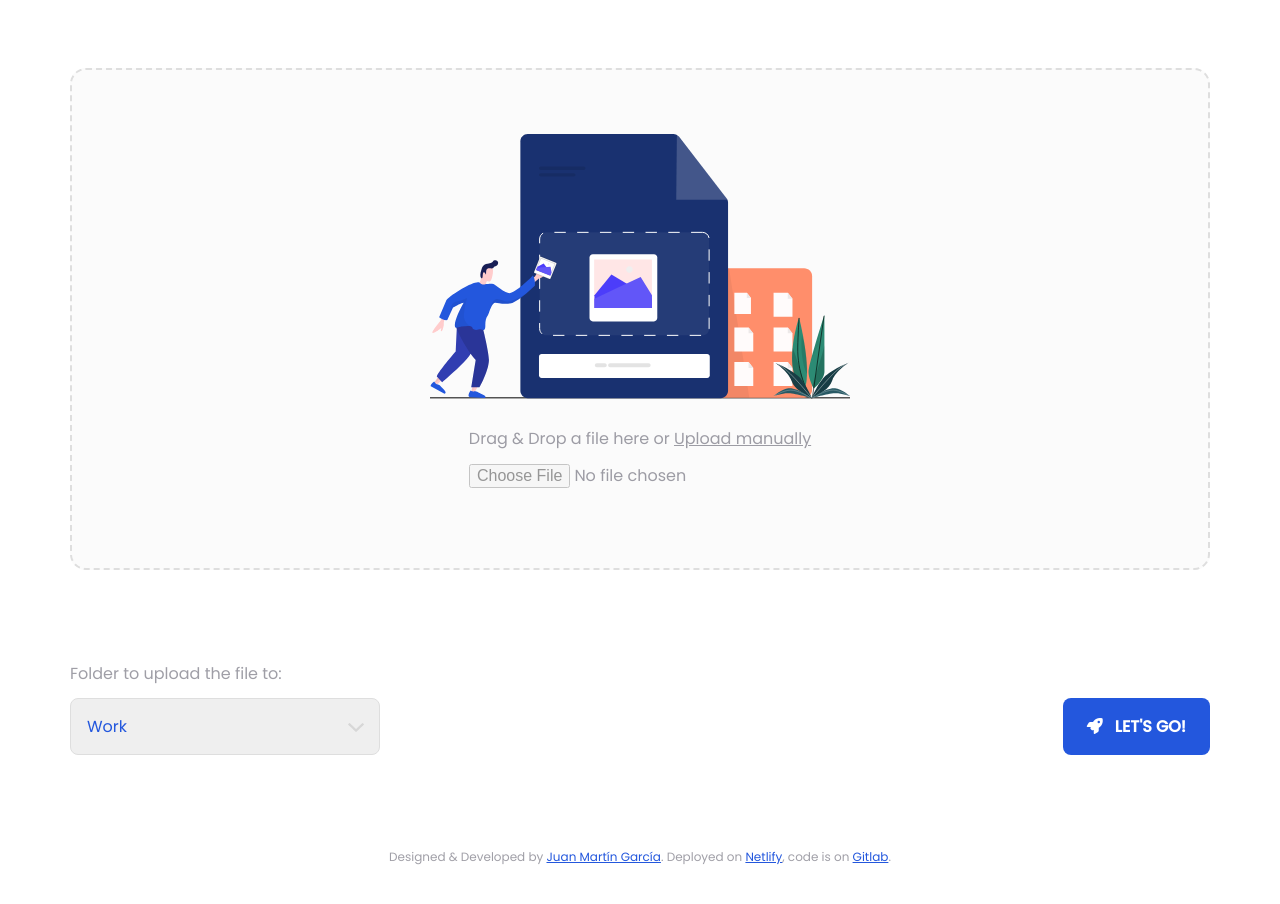
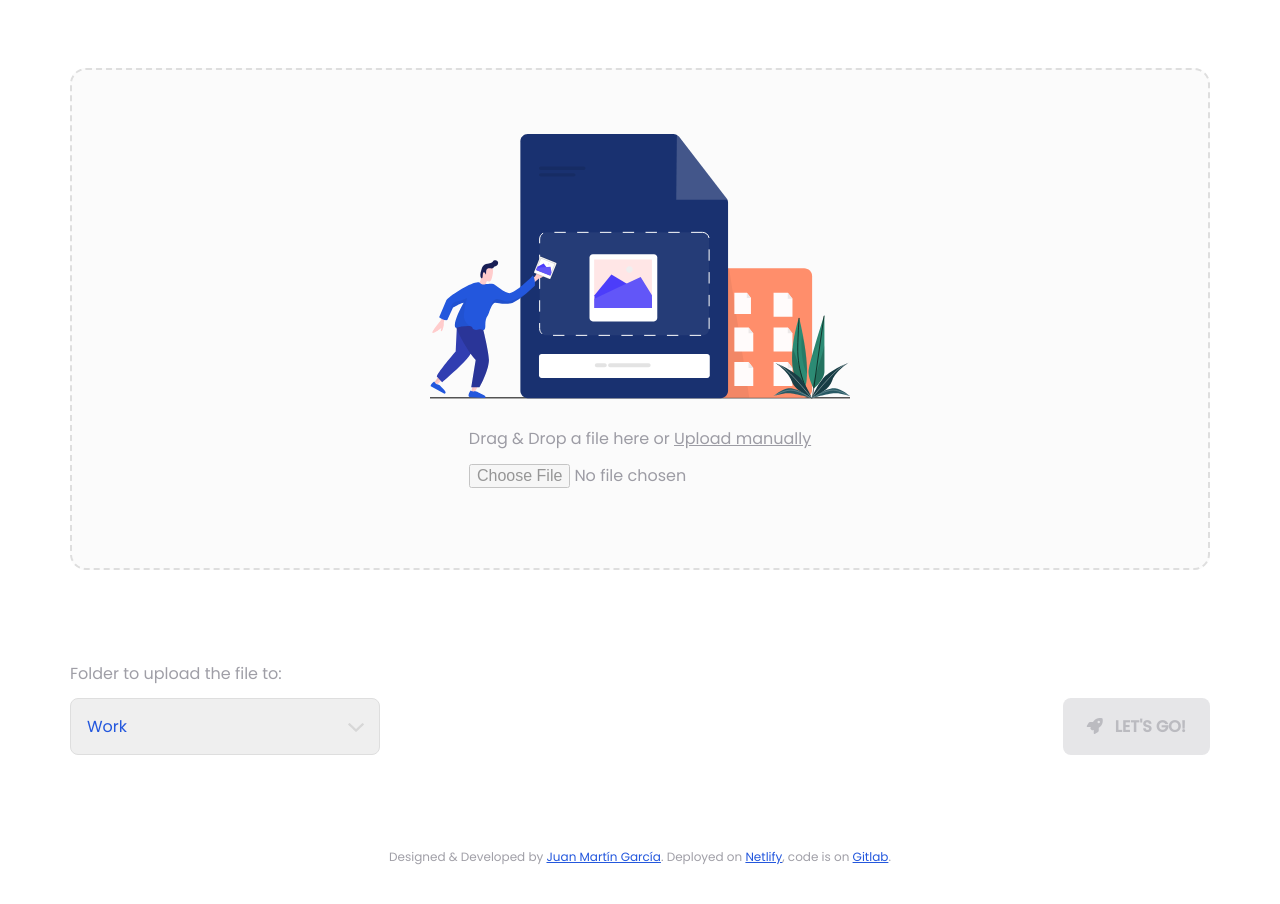
Before and after one commit to imjuangarcia/link-sharing-app, a website: page public/index.html in a window 1280 px wide. Shown: the part 130-1034 px from the top of the page. Drawn offline with Linux system fonts and the light colour scheme.

Commit message:
Disable button until the file is uploaded

```diff
--- a/public/index.html
+++ b/public/index.html
@@ -41,7 +41,7 @@
           <option value="admin">Admin</option>
         </select>
       </div>
-      <button type="submit" form="upload">
+      <button type="submit" form="upload" disabled>
         <i class="fas fa-rocket"></i>
         Let's Go!
       </button>
--- a/public/js/dragAndDrop.js
+++ b/public/js/dragAndDrop.js
@@ -1,5 +1,6 @@
-/* eslint-disable no-undef */
 const dropArea = document.querySelector('#drop-area');
+const button = document.querySelector('.submit-ctas button');
+const input = document.querySelector('input');
 
 function preventDefaults(e) {
   e.preventDefault();
@@ -14,9 +15,16 @@ function unhighlight() {
   dropArea.classList.remove('highlight');
 }
 
+function checkButtonState() {
+  if (button.hasAttribute('disabled')) {
+    button.removeAttribute('disabled');
+  }
+}
+
 function handleDrop(e) {
   const fileInput = document.querySelector('#fileElement');
   fileInput.files = e.dataTransfer.files;
+  checkButtonState();
 }
 
 
@@ -35,3 +43,4 @@ function handleDrop(e) {
 
 
 dropArea.addEventListener('drop', handleDrop, false);
+input.addEventListener('change', checkButtonState);
--- a/public/style.css
+++ b/public/style.css
@@ -129,6 +129,16 @@ header h1 {
   margin-right: 0.5rem;
 }
 
+.submit-ctas button:disabled {
+  background-color: rgba(17, 15, 36, 0.1);
+  color: rgba(17, 15, 36, 0.2);
+  pointer-events: none;
+}
+
+.submit-ctas button:disabled i {
+  color: rgba(17, 15, 36, 0.2);
+}
+
 /* footer */
 footer {
   margin-top: 6rem;
```
